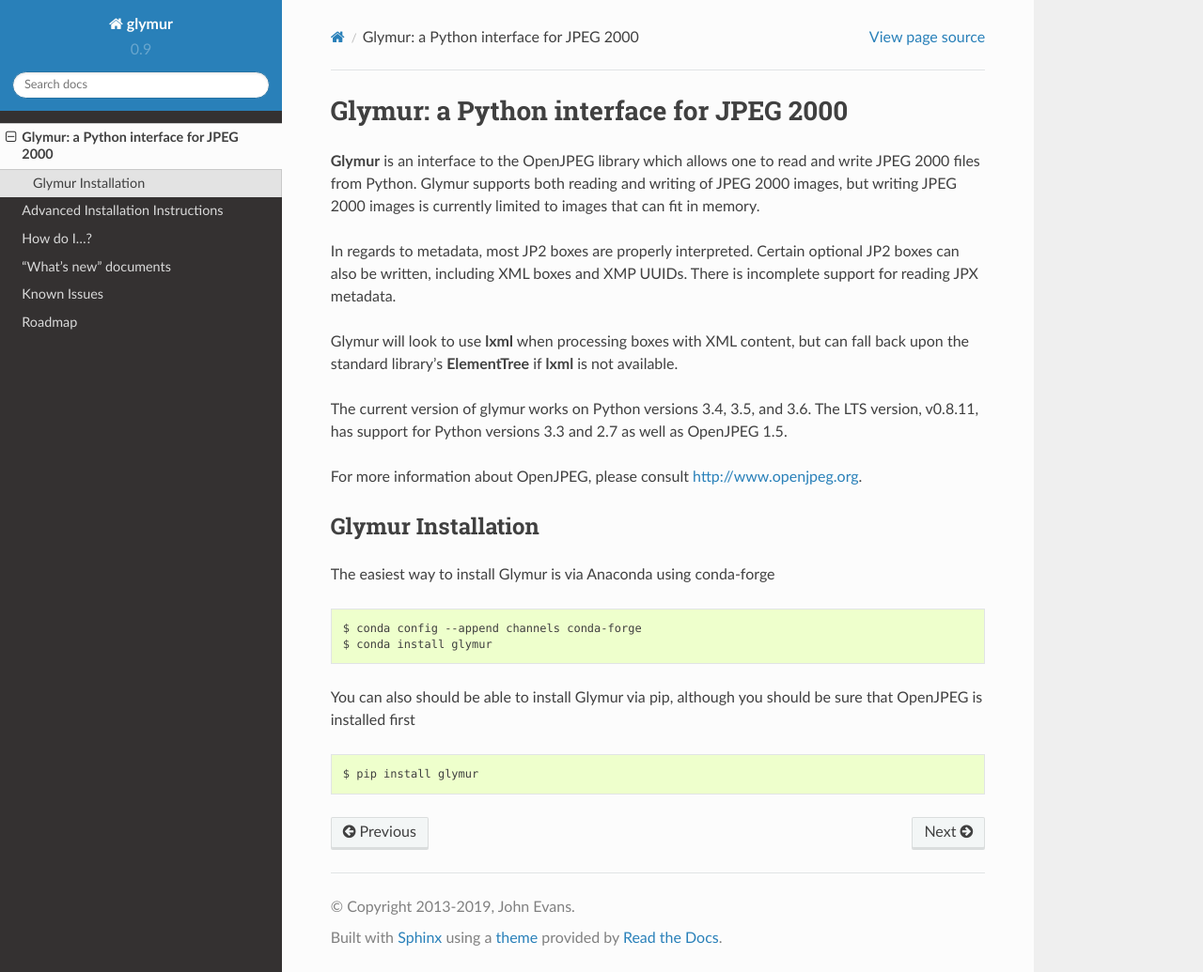
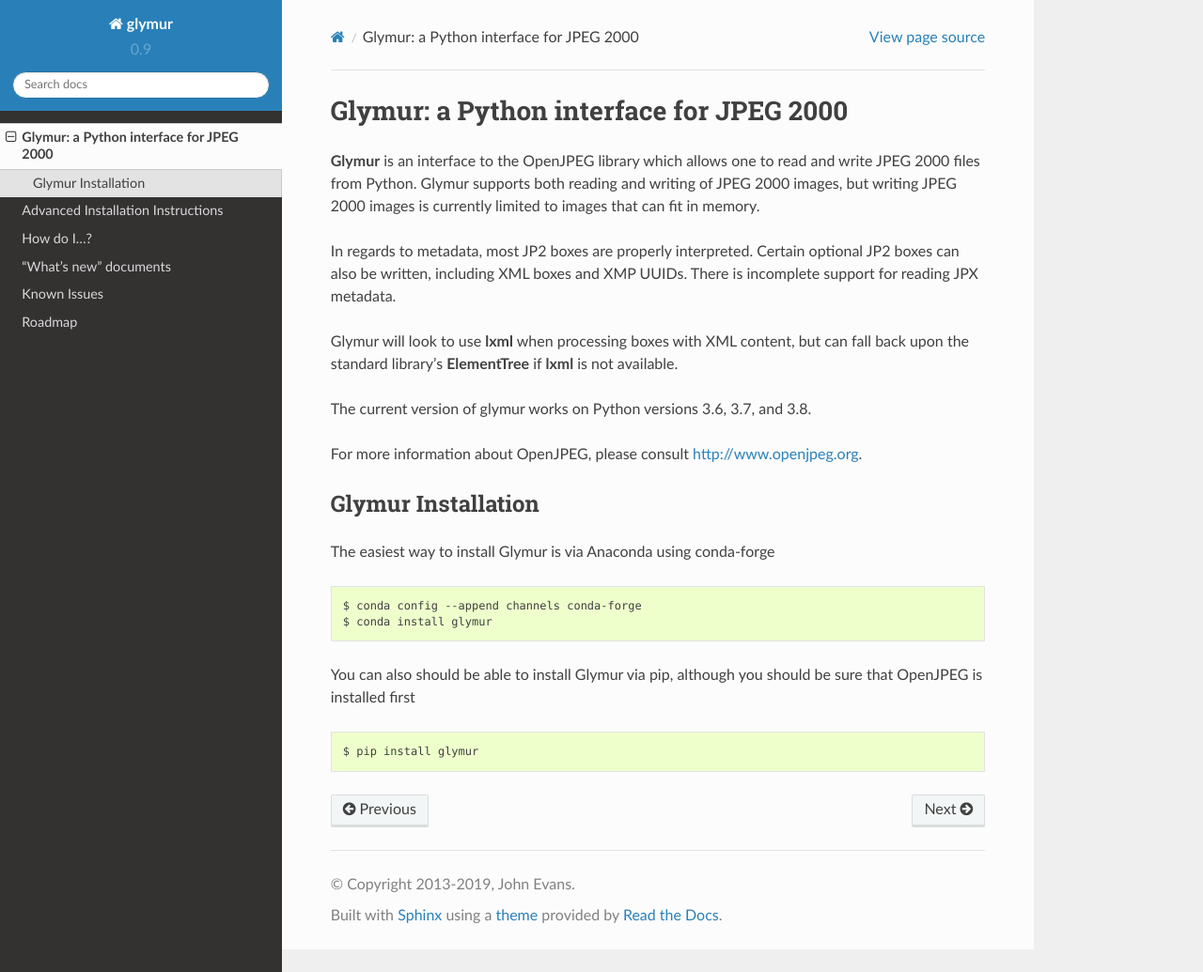
Before and after one commit to quintusdias/glymur, a Sphinx documentation site: the page built from docs/source/introduction.rst, in a window 1280 px wide and 1035 px high. Shown: the whole window at 94% size. Built offline with Sphinx 7.4.7 and the Read the Docs theme 2.0.0, drawn with Linux system fonts in a browser that asks for light colours.

Commit message:
Update Travis-CI configuration for 3.8
Add classifier for Python 3.8.  Update sphinx docs for 3.8 support.

Don't build with gdal >= 3.0.0.  See issue 491.

```diff
--- a/docs/source/introduction.rst
+++ b/docs/source/introduction.rst
@@ -15,9 +15,7 @@
 fall back upon the standard library's **ElementTree** if **lxml** is not
 available.
 
-The current version of glymur works on Python versions 3.4, 3.5, and 3.6.  The
-LTS version, v0.8.11, has support for Python versions 3.3 and 2.7 as well as
-OpenJPEG 1.5.
+The current version of glymur works on Python versions 3.6, 3.7, and 3.8.
 
 For more information about OpenJPEG, please consult http://www.openjpeg.org.
 
--- a/setup.py
+++ b/setup.py
@@ -26,6 +26,7 @@
     "Programming Language :: Python",
     "Programming Language :: Python :: 3.6",
     "Programming Language :: Python :: 3.7",
+    "Programming Language :: Python :: 3.8",
     "Programming Language :: Python :: Implementation :: CPython",
     "License :: OSI Approved :: MIT License",
     "Development Status :: 5 - Production/Stable",
```
Also changed, not shown: .travis.yml, 4 other files.
